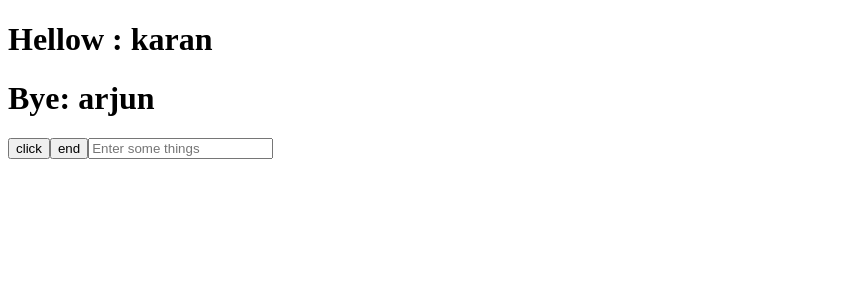
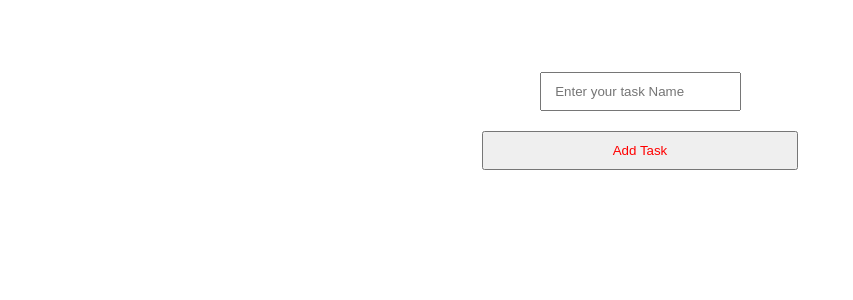
Before and after one commit to sahiba2503/my-react-app, a React (Vite) app in the folder my-vite-app/: page / in a window 1280 px wide. Shown: the top 300 px of the page, without its empty margins (0-853 px from the left). Built offline with nearby package versions, Linux system fonts and the light colour scheme.

Commit message:
add task in  the list after click btn and enter

```diff
--- a/my-vite-app/src/App.jsx
+++ b/my-vite-app/src/App.jsx
@@ -1,11 +1,12 @@
 // import "./Index.css"
 // import { useState } from 'react'
-import Hello from './Hello'
+// import Hello from './Hello'
+import Task from './Task'
 
  function App() {
 
   return<>
-  <Hello />
+ <Task />
   </>
 }
 
--- /dev/null
+++ b/my-vite-app/src/Task.jsx
@@ -0,0 +1,46 @@
+import { useState } from "react"
+function Task(){
+    let [tasks , setTasks] = useState([]);
+const taskCreateSection={
+    margin:"4rem",
+    width:"50%",
+    display:"flex",
+    flexDirection:"column",
+    justifyContent:"center",
+    alignItems:"center",
+    gap:"20px"
+}
+
+function addTask()
+{
+const input = document.getElementById("taskInput");
+   const task = input.value;
+    if (task === "") return;
+      let newTasks = tasks.slice(); //sort code is for copy old array in new array.we can also use for loop and push element one by one.
+   newTasks.push(task);
+   setTasks(newTasks);
+
+    input.value = "";
+     // return;// method will never be return jsx only componet return jsx.
+                }
+     function handleKeyDown(event) {
+    if (event.key === "Enter") {
+      addTask();
+    }
+  }
+    return<>
+    <div style={{width:"100%",display:"flex",justifyContent:"center"}}>
+    <div style={taskCreateSection}>
+    <input  id="taskInput" placeholder=" Enter your task Name" style={{padding:"10px"}}  onKeyDown={handleKeyDown}/>
+    <button style={{padding:"10px",width:"50%", margin:"0 25%",color:"red"}} onClick={addTask}>Add Task</button>
+<ul style={{listStyle:"none"}}>
+            {tasks.map((t, index) => (
+         <li key={index} style={{marginRight:"70px"}}>{t}</li>
+       ))}
+     </ul>
+   </div>
+    </div>
+    </>
+}
+
+export default Task
```
